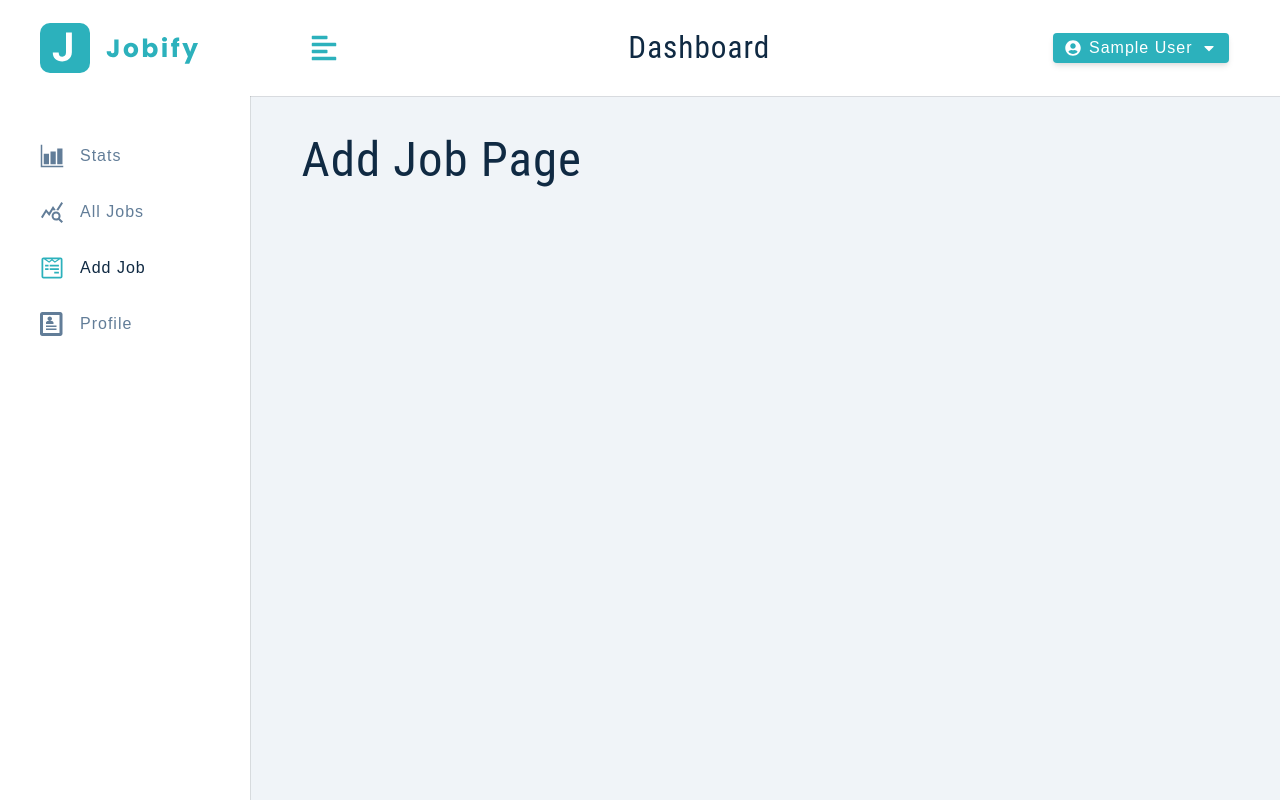
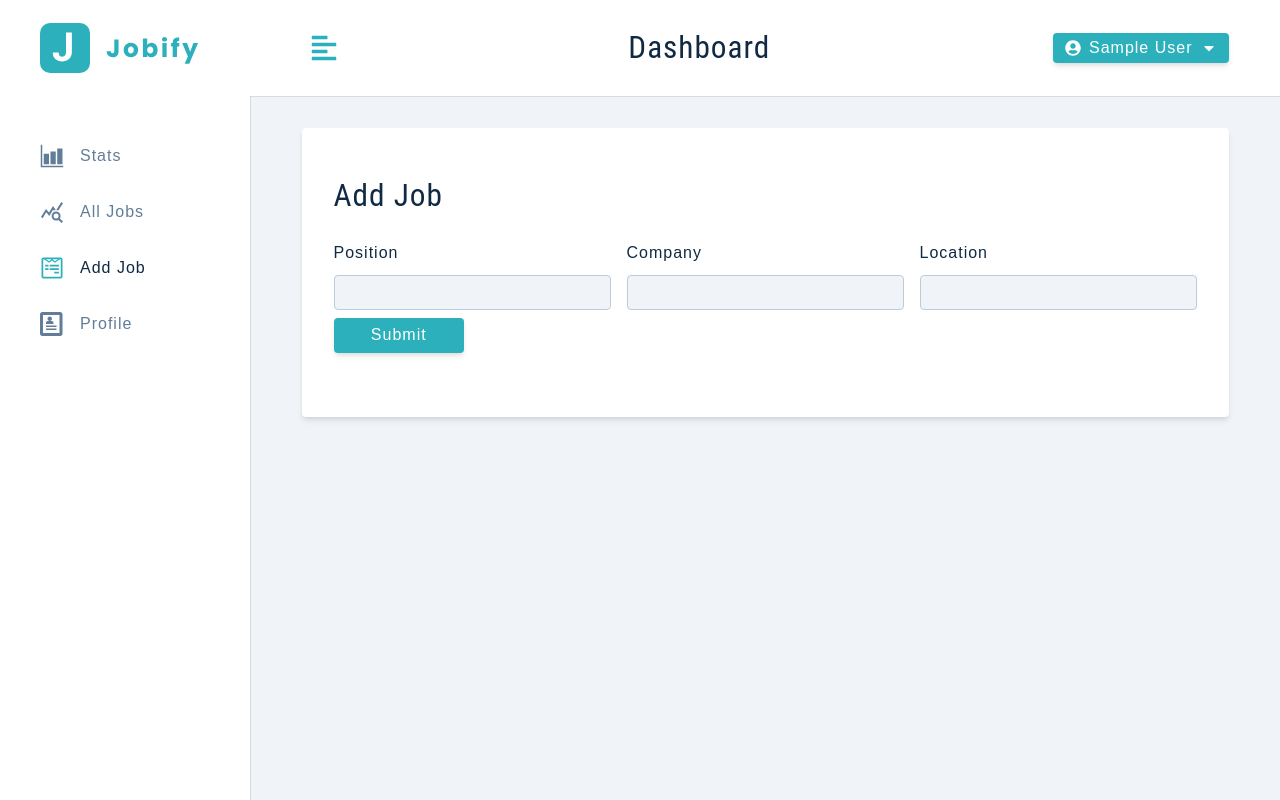
Before and after one commit to aliffazfar/mern-jobify, a React (Create React App) app in the folder client/: page /add-job in a window 1280 px wide. Built offline with nearby package versions, Linux system fonts and the light colour scheme; sample sign-in values are in the browser's storage.

Commit message:
structure

```diff
--- a/client/src/context/appContext.js
+++ b/client/src/context/appContext.js
@@ -27,8 +27,16 @@
   user: user ? JSON.parse(user) : null,
   token: token,
   userLocation: userLocation || '',
+  showSidebar: false,
+  isEditing: false,
+  editJobId: '',
+  position: '',
+  company: '',
   jobLocation: userLocation || '',
-  showSidebar: false,
+  jobTypeOptions: ['full-time', 'part-time', 'remote', 'internship'],
+  jobType: 'full-time',
+  statusOptions: ['pending', 'interview', 'declined'],
+  status: 'pending',
 }
 
 const AppContext = React.createContext()
--- a/client/src/pages/dashboard/AddJob.js
+++ b/client/src/pages/dashboard/AddJob.js
@@ -1,7 +1,83 @@
-import React from 'react'
+import { FormRow, Alert } from '../../components'
+import { useAppContext } from '../../context/appContext'
+import Wrapper from '../../assets/wrappers/DashboardFormPage'
 
 const AddJob = () => {
-  return <h1>Add Job Page</h1>
+  const {
+    isEditing,
+    showAlert,
+    displayAlert,
+    position,
+    company,
+    jobLocation,
+    jobType,
+    jobTypeOptions,
+    status,
+    statusOptions,
+  } = useAppContext()
+
+  const handleSubmit = (e) => {
+    e.preventDefault()
+
+    if (!position || !company || !jobLocation) {
+      displayAlert()
+      return
+    }
+    console.log('create job')
+  }
+
+  const handleJobInput = (e) => {
+    const name = e.target.name
+    const value = e.target.value
+    console.log(`${name}:${value}`)
+  }
+
+  return (
+    <Wrapper>
+      <form className='form'>
+        <h3>{isEditing ? 'edit job' : 'add job'} </h3>
+        {showAlert && <Alert />}
+
+        {/* position */}
+        <div className='form-center'>
+          <FormRow
+            type='text'
+            name='position'
+            value={position}
+            handleChange={handleJobInput}
+          />
+          {/* company */}
+          <FormRow
+            type='text'
+            name='company'
+            value={company}
+            handleChange={handleJobInput}
+          />
+          {/* location */}
+          <FormRow
+            type='text'
+            labelText='location'
+            name='jobLocation'
+            value={jobLocation}
+            handleChange={handleJobInput}
+          />
+          {/* job type */}
+
+          {/* job status */}
+
+          <div className='btn-container'>
+            <button
+              className='btn btn-block submit-btn'
+              type='submit'
+              onClick={handleSubmit}
+            >
+              submit
+            </button>
+          </div>
+        </div>
+      </form>
+    </Wrapper>
+  )
 }
 
 export default AddJob
```
